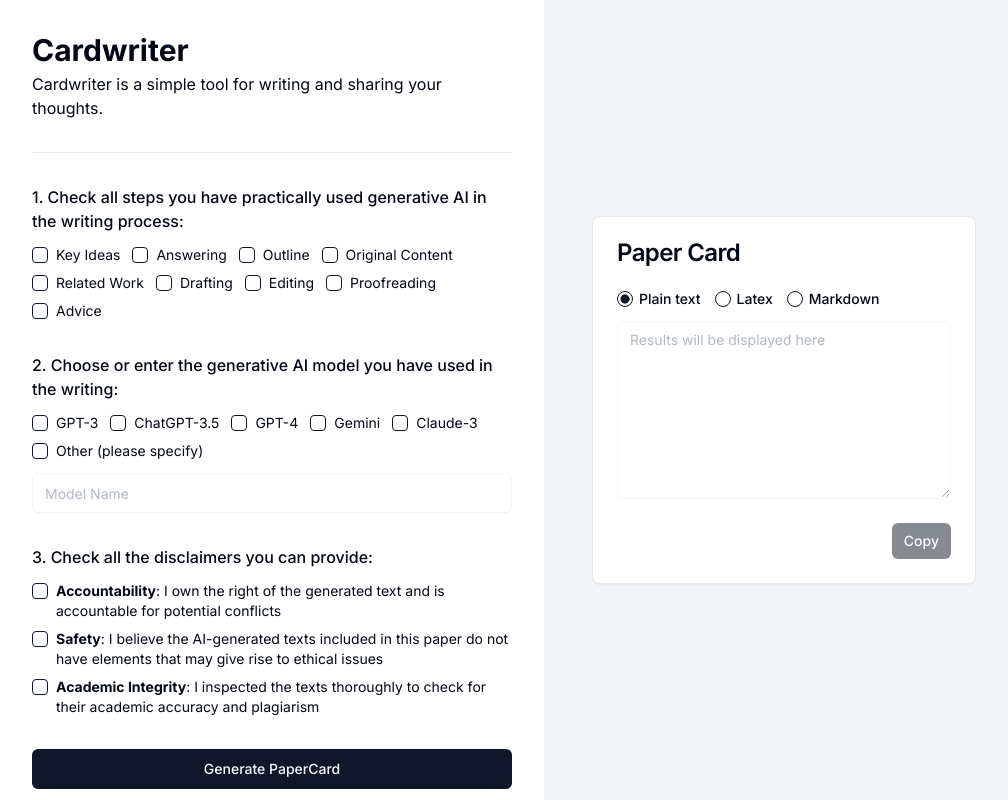
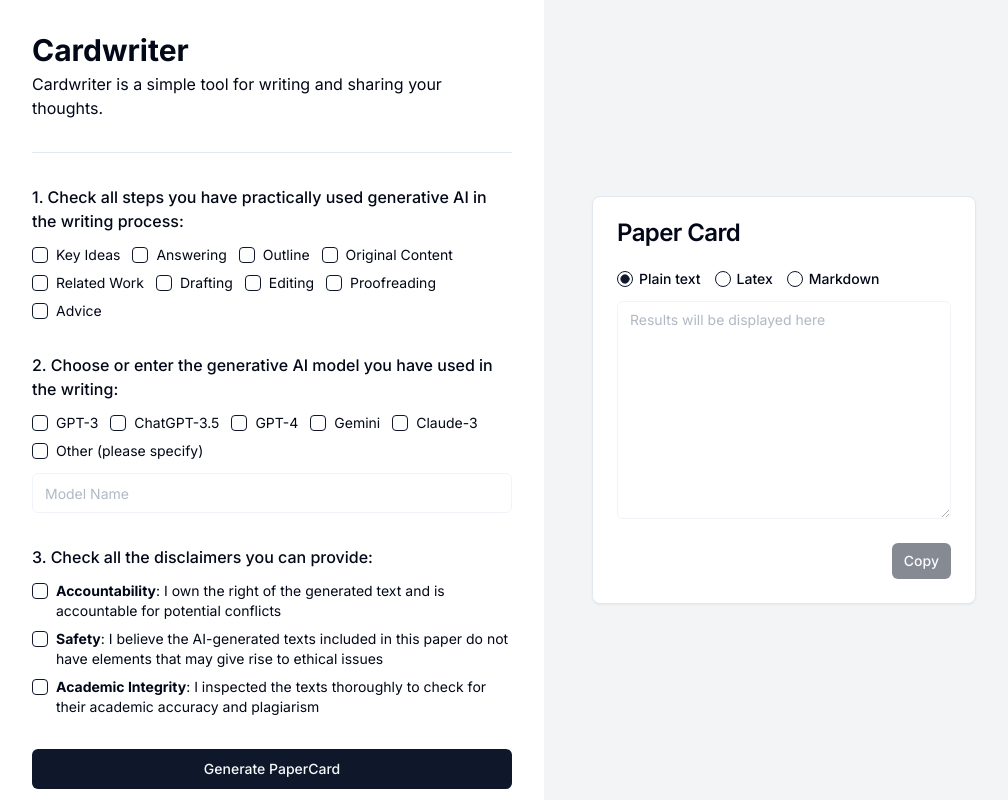
Before and after one commit to nyanxyz/cardwriter, a Next.js app: page / in a window 1280 px wide. Shown: the whole page, without its empty margins (128-1136 px from the left). Built offline with nearby package versions, Linux system fonts and the light colour scheme.

Commit message:
implement responsive design

```diff
--- a/src/app/types.ts
+++ b/src/app/types.ts
@@ -41,7 +41,7 @@ export const DESCRIPTIONS_BY_DISCLAIMER = {
 export const formSchema = z.object({
   steps: z.array(z.enum(STEPS)).min(1),
   models: z.array(z.enum(MODELS)).min(1),
-  modelOther: z.string(),
+  modelOther: z.string().optional(),
   disclaimers: z.array(z.enum(DISCLAIMERS)).min(1),
 });
 
--- a/src/components/paper-card-form-section.tsx
+++ b/src/components/paper-card-form-section.tsx
@@ -1,9 +1,18 @@
 import { Separator } from "@/components/ui/separator";
 import { PaperCardForm } from "@/components/paper-card-form";
+import { usePaperCard } from "@/components/paper-card-provider";
+import { cn } from "@/lib/utils";
 
 export function PaperCardFormSection() {
+  const [paperCard] = usePaperCard();
+
   return (
-    <div className={"flex flex-col space-y-8 flex-1 p-8 overflow-y-auto"}>
+    <div
+      className={cn("flex-col space-y-8 flex-1 p-8 overflow-y-auto", {
+        flex: !paperCard,
+        "lg:flex hidden": paperCard,
+      })}
+    >
       <header className={"flex flex-col space-y-1"}>
         <h1 className={"text-3xl font-bold"}>Cardwriter</h1>
         <p>
--- a/src/components/paper-card-form.tsx
+++ b/src/components/paper-card-form.tsx
@@ -33,7 +33,7 @@ export function PaperCardForm() {
   async function onSubmit(values: FieldValues) {
     const models = values.models as string[];
     if (values.models.includes(OTHER_MODEL)) {
-      models.push(values.modelOther);
+      models.push(values.modelOther ?? "");
     }
 
     const res = await generatePaperCard({
--- a/src/components/paper-card-provider.tsx
+++ b/src/components/paper-card-provider.tsx
@@ -20,7 +20,7 @@ interface PaperCardProviderProps {
 }
 
 export function PaperCardProvider({ children }: PaperCardProviderProps) {
-  const paperCard = useState<PaperCard>();
+  const paperCard = useState<PaperCard | undefined>(undefined);
 
   return (
     <PaperCardContext.Provider value={paperCard}>
--- a/src/components/paper-card-section.tsx
+++ b/src/components/paper-card-section.tsx
@@ -1,13 +1,32 @@
 import { PaperCard } from "@/components/paper-card";
+import { cn } from "@/lib/utils";
+import { usePaperCard } from "@/components/paper-card-provider";
+import { Button } from "@/components/ui/button";
 
 export function PaperCardSection() {
+  const [paperCard, setPaperCard] = usePaperCard();
+
   return (
     <div
-      className={
-        "hidden lg:flex bg-gray-100 py-8 px-12 flex-col justify-center"
-      }
+      className={cn(
+        "bg-gray-100 py-8 lg:w-[480px] flex-col justify-center items-center",
+        {
+          "flex w-full": paperCard,
+          "lg:flex hidden": !paperCard,
+        },
+      )}
     >
       <PaperCard />
+
+      <Button
+        className={"lg:hidden underline"}
+        variant={"link"}
+        onClick={() => {
+          setPaperCard(undefined);
+        }}
+      >
+        Back to form
+      </Button>
     </div>
   );
 }
--- a/src/components/paper-card.tsx
+++ b/src/components/paper-card.tsx
@@ -29,7 +29,7 @@ export function PaperCard() {
   const [paperCard] = usePaperCard();
 
   return (
-    <Card className={"w-96"}>
+    <Card className={"w-[90vw] md:w-[70vw] lg:w-96"}>
       <CardHeader>
         <CardTitle>Paper Card</CardTitle>
       </CardHeader>
@@ -51,7 +51,7 @@ export function PaperCard() {
         </RadioGroup>
 
         <Textarea
-          rows={8}
+          rows={10}
           placeholder={"Results will be displayed here"}
           disabled={!paperCard}
           value={paperCard ? paperCard[format] : ""}
```
